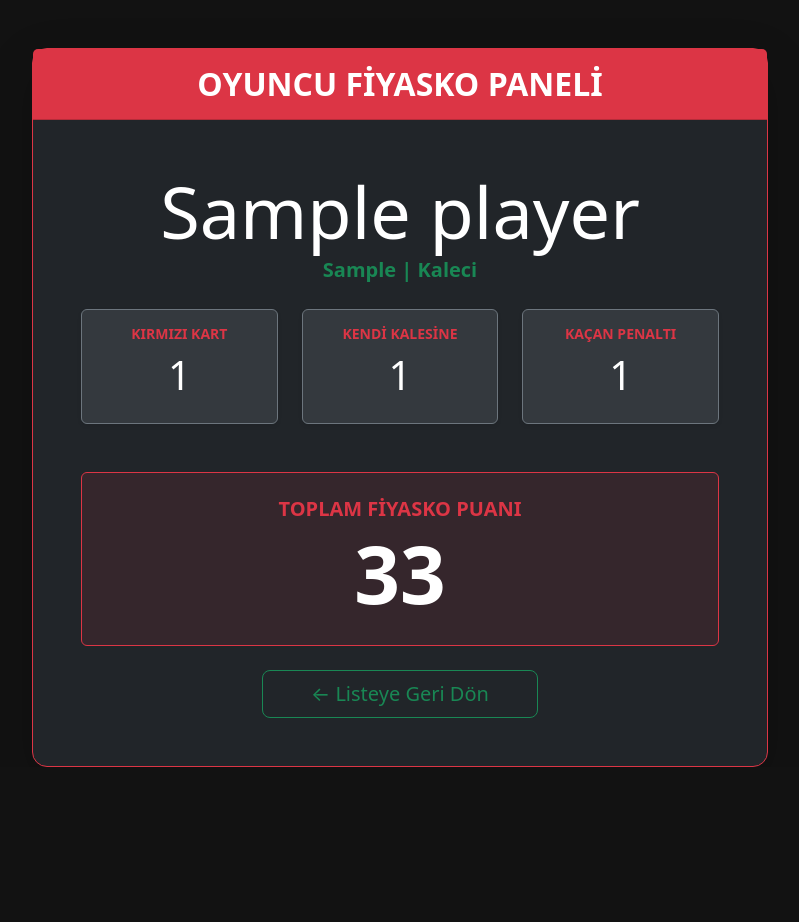
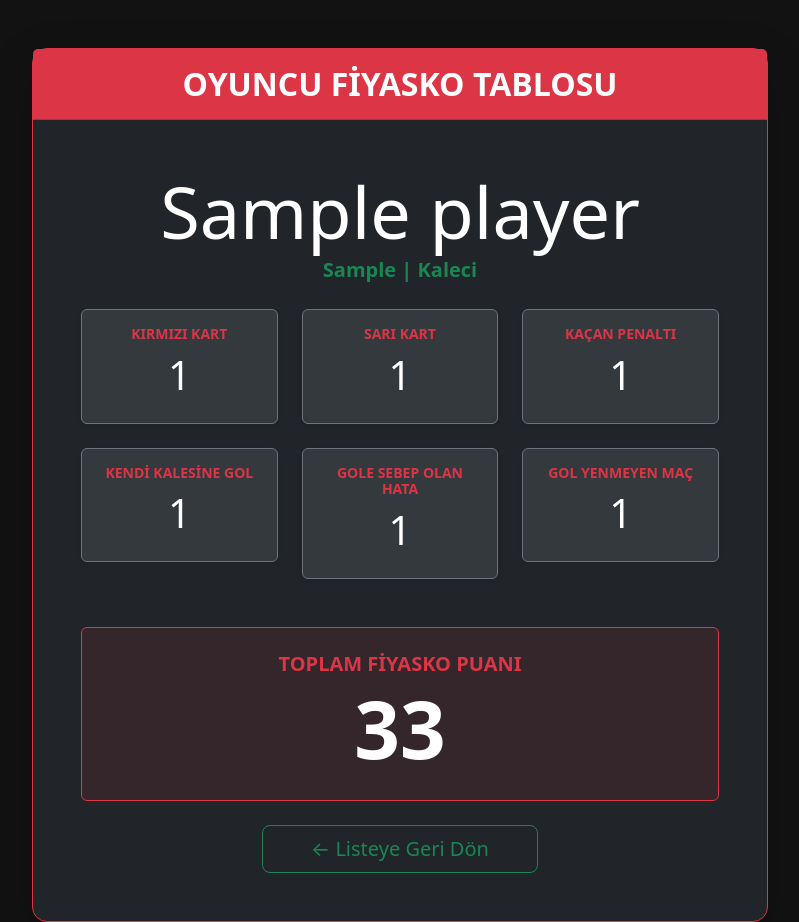
Before and after one commit to kaannerenn/anti-fantasy-football, a Django app: page /player/1/ in a window 1280 px wide. Shown: the part 56-978 px from the top of the page, without its empty margins (240-1039 px from the left). Before the commit the page ends 823 px from the top, so only its background shows below. Run offline with Django 3.2, Linux system fonts and the light colour scheme; tables that the repository leaves empty hold one stand-in row (values such as "Sample post").

Commit message:
Pivot edilmeden önceki son değişikliklier

```diff
--- a/league/templates/league/player_detail.html
+++ b/league/templates/league/player_detail.html
@@ -7,7 +7,7 @@
     <div class="col-md-8">
         <div class="card bg-dark text-white border border-danger shadow-lg">
             <div class="card-header bg-danger text-center py-3">
-                <h2 class="mb-0 fw-bold text-white">OYUNCU FİYASKO PANELİ</h2>
+                <h2 class="mb-0 fw-bold text-white">OYUNCU FİYASKO TABLOSU</h2>
             </div>
             <div class="card-body p-5">
                 <div class="text-center mb-4">
@@ -24,14 +24,32 @@
                     </div>
                     <div class="col-md-4">
                         <div class="p-3 bg-secondary bg-opacity-25 border border-secondary rounded shadow-sm">
-                            <h6 class="text-uppercase text-danger small fw-bold">Kendi Kalesine</h6>
-                            <h2 class="display-6 text-white">{{ player.own_goals }}</h2>
+                            <h6 class="text-uppercase text-danger small fw-bold">Sarı Kart</h6>
+                            <h2 class="display-6 text-white">{{ player.yellow_cards }}</h2>
                         </div>
                     </div>
                     <div class="col-md-4">
                         <div class="p-3 bg-secondary bg-opacity-25 border border-secondary rounded shadow-sm">
                             <h6 class="text-uppercase text-danger small fw-bold">Kaçan Penaltı</h6>
                             <h2 class="display-6 text-white">{{ player.missed_penalties }}</h2>
+                        </div>
+                    </div>
+                    <div class="col-md-4">
+                        <div class="p-3 bg-secondary bg-opacity-25 border border-secondary rounded shadow-sm">
+                            <h6 class="text-uppercase text-danger small fw-bold">Kendi Kalesine gol</h6>
+                            <h2 class="display-6 text-white">{{ player.own_goals }}</h2>
+                        </div>
+                    </div>
+                    <div class="col-md-4">
+                        <div class="p-3 bg-secondary bg-opacity-25 border border-secondary rounded shadow-sm">
+                            <h6 class="text-uppercase text-danger small fw-bold">Gole Sebep Olan Hata</h6>
+                            <h2 class="display-6 text-white">{{ player.errors_leading_to_goal }}</h2>
+                        </div>
+                    </div>
+                    <div class="col-md-4">
+                        <div class="p-3 bg-secondary bg-opacity-25 border border-secondary rounded shadow-sm">
+                            <h6 class="text-uppercase text-danger small fw-bold">Gol Yenmeyen Maç</h6>
+                            <h2 class="display-6 text-white">{{ player.clean_sheets }}</h2>
                         </div>
                     </div>
                 </div>
--- a/league/views.py
+++ b/league/views.py
@@ -7,7 +7,25 @@ from django.contrib.auth.decorators import login_required
 
 def player_list(request):
     players = Player.objects.all()
-    return render(request, 'league/player_list.html', {'players': players})
+
+    name_query = request.GET.get('name')
+    team_query = request.GET.get('team')
+    position_query = request.GET.get('position')
+
+    if name_query:
+        players = players.filter(name__icontains=name_query)
+
+    if team_query:
+        players = players.filter(team__icontains=team_query)
+
+    if position_query:
+        players = players.filter(position=position_query)
+
+    context = {
+        'players': players,
+        'positions': Player.POSITIONS,
+    }
+    return render(request, 'league/player_list.html', context)
 
 def player_detail(request,pk):
     player = get_object_or_404(Player,pk=pk)
```
